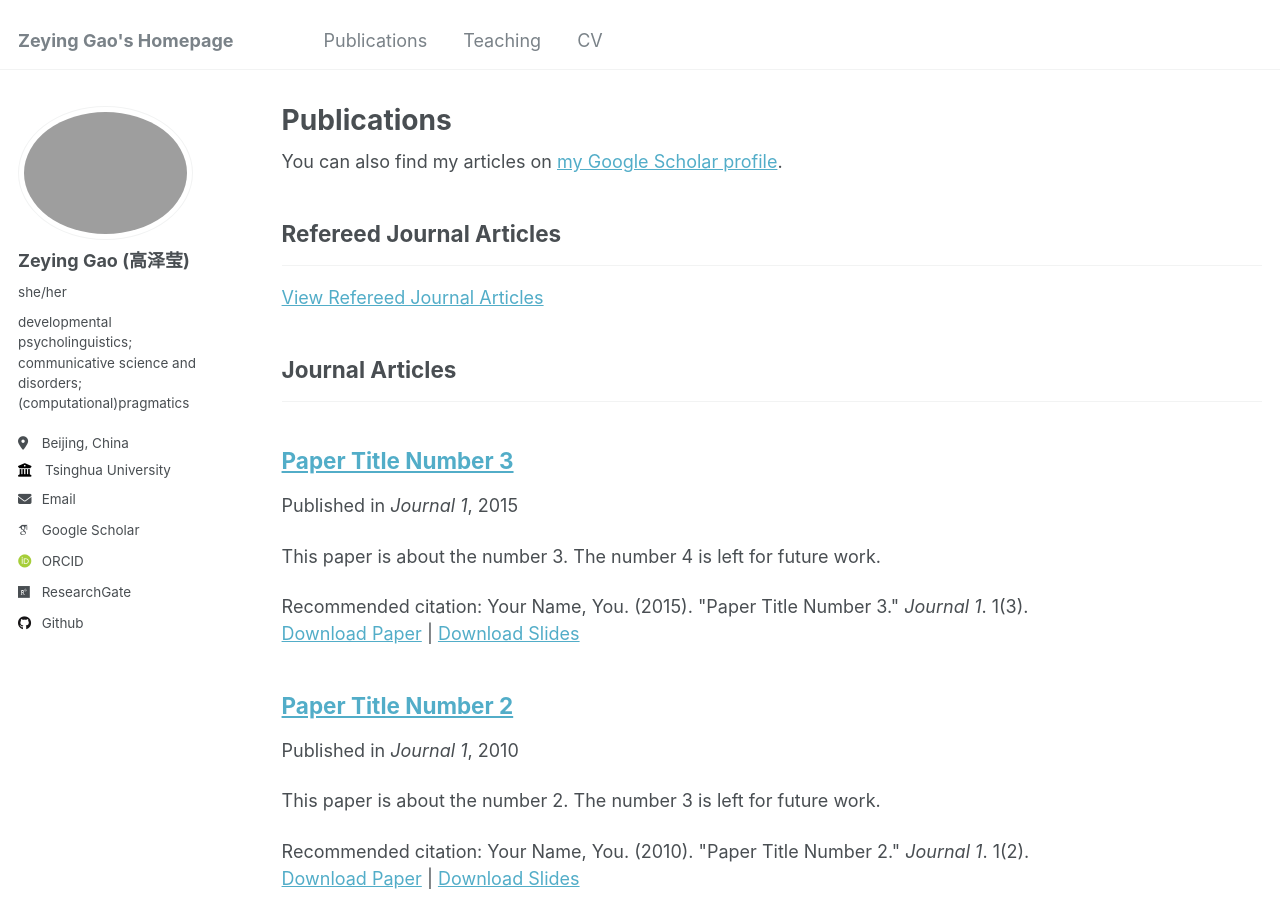
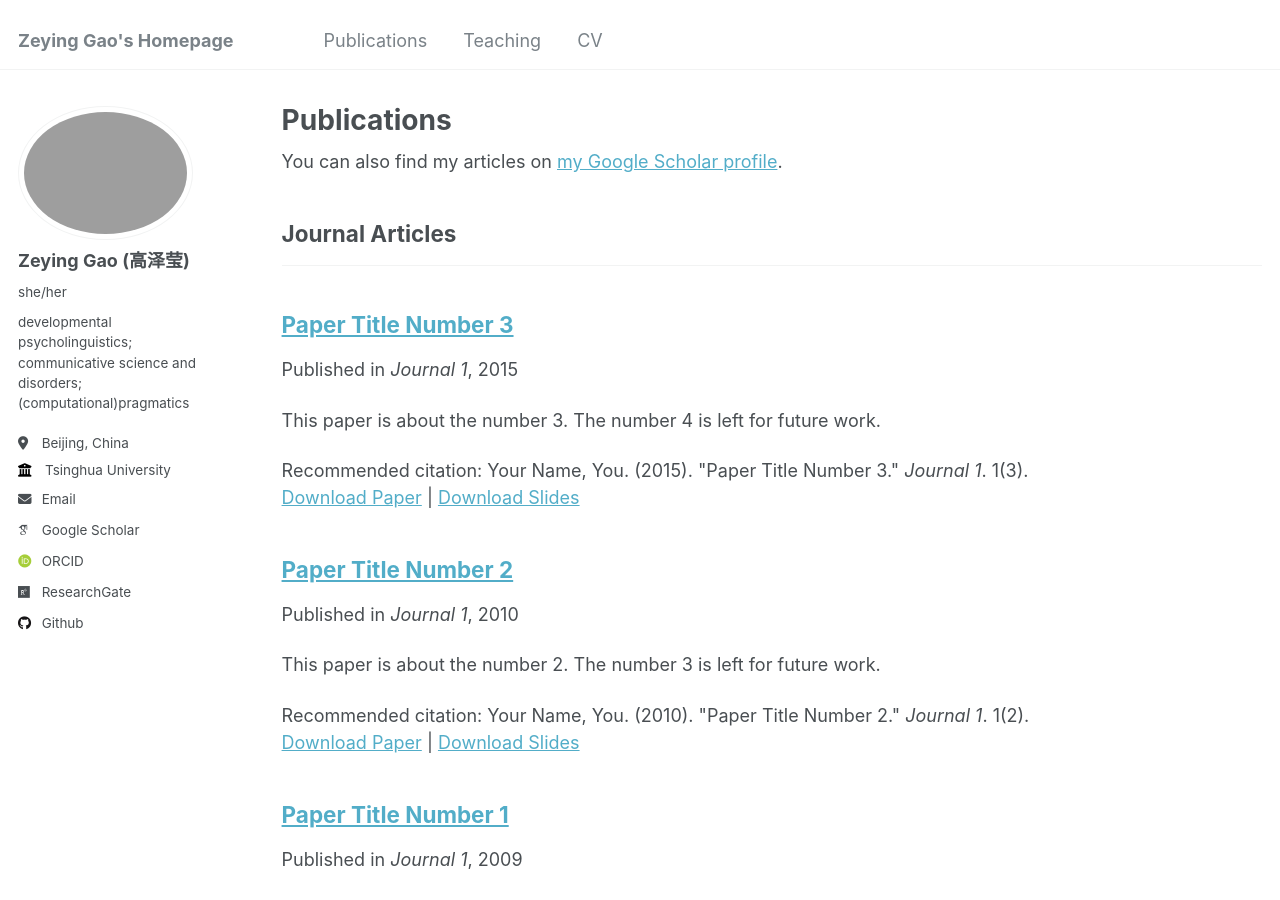
Before and after one commit to ZeyingGAO/zeyinggao.github.io, a Jekyll site: the page built from _pages/publications.html, in a window 1280 px wide and 900 px high. Built offline with Jekyll 4.4.1, drawn with Linux system fonts in a browser that asks for light colours; some web fonts are replaced.

Commit message:
Update publications.html

```diff
--- a/_pages/publications.html
+++ b/_pages/publications.html
@@ -6,19 +6,14 @@ author_profile: true
 ---
 
 {% if site.author.googlescholar %}
-  <div class="wordwrap">You can also find my articles on <a href="https://scholar.google.com/citations?user=Eyi9zdcAAAAJ&hl=en">my Google Scholar profile</a>.</div>
+  <div class="wordwrap">You can also find my articles on <a href="{{site.author.googlescholar}}">my Google Scholar profile</a>.</div>
 {% endif %}
 
 {% include base_path %}
 
-<!-- Add a link to referred.md -->
-<h2>Refereed Journal Articles</h2>
-<hr />
-<a href="{{ site.baseurl }}/publications/referred/">View Refereed Journal Articles</a>
-
 <!-- New style rendering if publication categories are defined -->
 {% if site.publication_category %}
-  {% for category in site.publication_category %}
+  {% for category in site.publication_category  %}
     {% assign title_shown = false %}
     {% for post in site.publications reversed %}
       {% if post.category != category[0] %}
```
